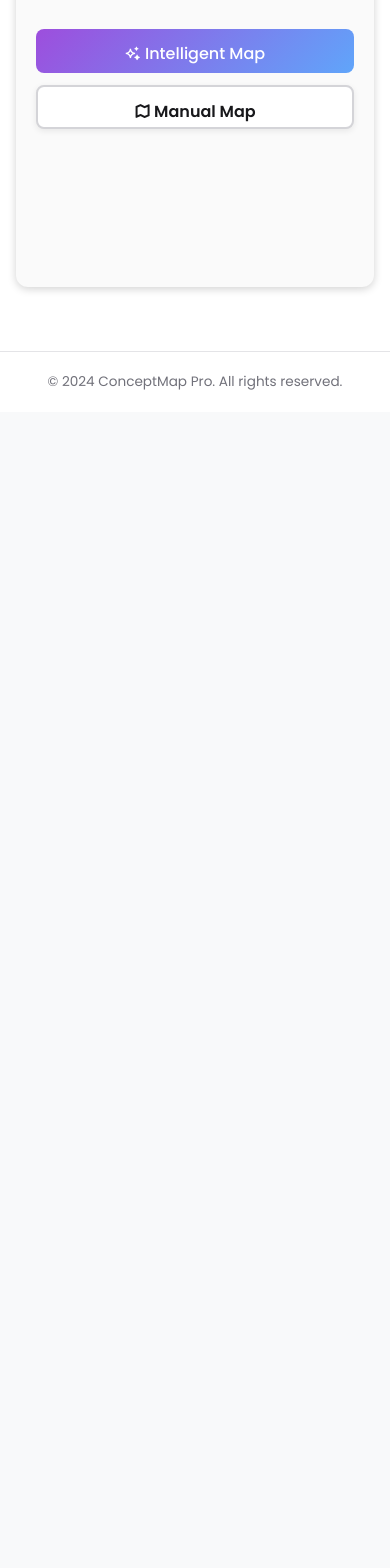
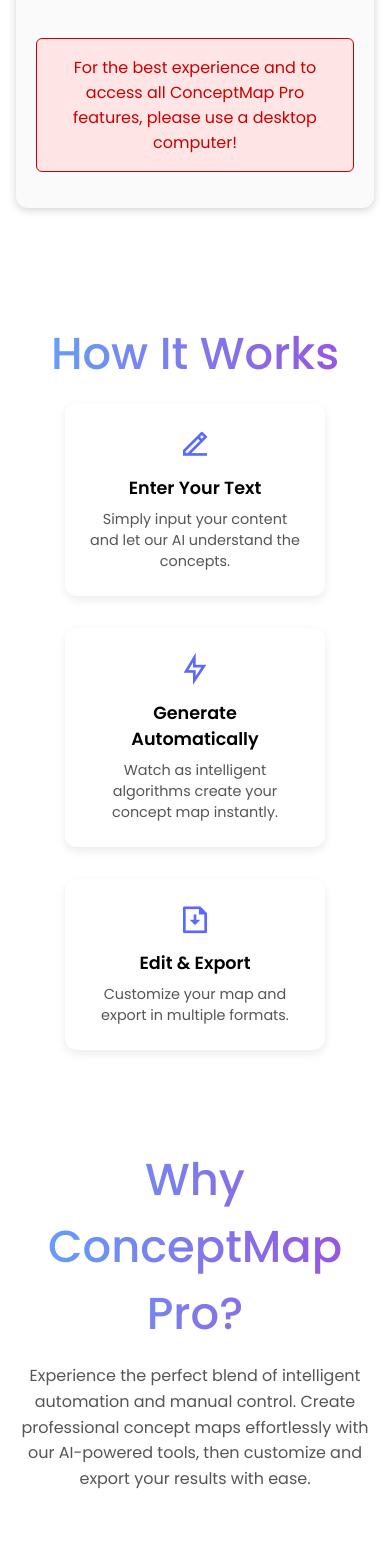
Before and after one commit to MarcoF-Dev/ConceptMap-Pro, a website: page index.html in a window 390 px wide. Shown: the part 432-2000 px from the top of the page. Before the commit the page ends 844 px from the top, so only its background shows below. Drawn offline with nearby package versions, Linux system fonts and the light colour scheme.

Commit message:
New version
added some new sections in main page, disabled features in responsive mode, changed prompt

```diff
--- a/index.html
+++ b/index.html
@@ -71,13 +71,56 @@
                   <i class="ri-map-line"></i> Manual Map
                 </button>
               </div>
+              <span id="responsiveAlert"
+                >For the best experience and to access all ConceptMap Pro
+                features, please use a desktop computer!</span
+              >
             </div>
           </main>
+          <div class="how-it-works">
+            <h2 class="mainH2">How It Works</h2>
+            <div class="steps">
+              <div class="step">
+                <i class="ri-edit-2-line"></i>
+                <h3>Enter Your Text</h3>
+                <p>
+                  Simply input your content and let our AI understand the
+                  concepts.
+                </p>
+              </div>
+              <div class="step">
+                <i class="ri-flashlight-line"></i>
+                <h3>Generate Automatically</h3>
+                <p>
+                  Watch as intelligent algorithms create your concept map
+                  instantly.
+                </p>
+              </div>
+              <div class="step">
+                <i class="ri-file-download-line"></i>
+                <h3>Edit & Export</h3>
+                <p>Customize your map and export in multiple formats.</p>
+              </div>
+            </div>
+          </div>
+
+          <!-- Why ConceptMap Pro -->
+          <div class="why">
+            <h2 class="mainH2">Why ConceptMap Pro?</h2>
+            <p>
+              Experience the perfect blend of intelligent automation and manual
+              control. Create professional concept maps effortlessly with our
+              AI-powered tools, then customize and export your results with
+              ease.
+            </p>
+          </div>
+
+          <!-- Footer -->
+          <footer>
+            <small>&copy; 2025 ConceptMap Pro. All rights reserved.</small>
+          </footer>
 
           <!-- FOOTER -->
-          <footer class="footer">
-            <p>© 2024 ConceptMap Pro. All rights reserved.</p>
-          </footer>
         </div>
       </div>
     </section>
--- a/script.js
+++ b/script.js
@@ -49,15 +49,42 @@
 }
 
 magicBtn.addEventListener("click", () => {
+  if (magicBtn.disabled) {
+    return;
+  }
   showSection("magicMapPage");
 });
 manualBtn.addEventListener("click", () => {
+  if (manualBtn.disabled) {
+    return;
+  }
   showSection("manualMapPage");
   cleanDrawingSection();
 });
 homeBtn.addEventListener("click", () => {
   showSection("mainPage");
 });
+
+const alertText = document.getElementById("responsiveAlert");
+window.addEventListener("resize", checkWindowWidth);
+checkWindowWidth();
+
+function checkWindowWidth() {
+  if (window.innerWidth <= 768) {
+    alertText.classList.add("active");
+    setButtonState(false); // disabilita bottoni
+  } else {
+    alertText.classList.remove("active");
+    setButtonState(true); // abilita bottoni
+  }
+}
+
+function setButtonState(enabled) {
+  manualBtn.disabled = !enabled;
+  magicBtn.disabled = !enabled;
+  manualBtn.style.opacity = enabled ? 1 : 0.5;
+  magicBtn.style.opacity = enabled ? 1 : 0.5;
+}
 
 /********************************************************************
  *                      MANUAL DRAWING SECTION AND ICONS             *
--- a/style.css
+++ b/style.css
@@ -112,8 +112,8 @@
   align-items: center;
   justify-content: center;
 
-  width: 40px;
-  height: 40px;
+  width: 48px;
+  height: 48px;
   border-radius: 50%;
   background-color: transparent;
   color: #333;
@@ -219,20 +219,103 @@
   gap: 16px;
   justify-content: center;
 }
+#responsiveAlert {
+  background: #ffe5e5; /* rosso chiaro di sfondo */
+  color: #cc0000; /* rosso intenso per il testo */
+  text-align: center;
+
+  font-size: 1rem;
+  padding: 1rem;
+  border: 1px solid #cc0000;
+  border-radius: 6px;
+  margin: 1rem auto;
+  max-width: 700px;
+  display: none;
+}
+#responsiveAlert.active {
+  display: inline-block;
+}
+
+div .mainH2 {
+  font-size: 2.8rem;
+  font-weight: 500;
+  margin-bottom: 1rem;
+}
+.how-it-works {
+  padding: 3rem 1rem;
+}
+
+.steps {
+  display: flex;
+  justify-content: center;
+  gap: 2rem;
+  flex-wrap: wrap;
+}
+
+.step {
+  background: #fff;
+  border-radius: 12px;
+  padding: 1.5rem;
+  box-shadow: 0 4px 10px rgba(0, 0, 0, 0.08);
+  width: 260px;
+  transition: transform 0.2s ease, box-shadow 0.2s ease;
+  text-align: center;
+}
+
+.step:hover {
+  transform: translateY(-5px);
+  box-shadow: 0 6px 15px rgba(0, 0, 0, 0.12);
+}
+
+.step i {
+  font-size: 2rem;
+  margin-bottom: 0.8rem;
+  display: block;
+  color: #5b68ff;
+}
+
+.step h3 {
+  font-size: 1.1rem;
+  margin-bottom: 0.5rem;
+  font-weight: 600;
+}
+
+.step p {
+  font-size: 0.9rem;
+  color: #555;
+}
+
+/* Why Section */
+.why {
+  padding: 3rem 1rem;
+  max-width: 800px;
+  margin: 0 auto;
+}
+
+.why h2 {
+  margin-bottom: 1rem;
+}
+
+.why p {
+  color: #555;
+  font-size: 1rem;
+  line-height: 1.6;
+  text-align: center;
+}
 
 /* Footer */
-#mainPage .footer {
-  border-top: 1px solid #e4e4e7;
-  padding: 36px 16px;
-  text-align: center;
-  display: flex;
-  flex-direction: column;
-  gap: 24px;
+footer {
+  color: #eee;
+  padding: 2rem 1rem;
+  margin-top: 2rem;
 }
 
-#mainPage .footer p {
-  color: #71717a;
-  font-size: 1rem;
+footer small {
+  display: block;
+  margin-top: 1.5rem;
+  font-size: 0.8rem;
+  color: #aaa;
+  text-align: center;
 }
 
 /* MANUAL MAP!!!!!!!!!! */
@@ -252,7 +335,8 @@
   text-align: center;
 }
 #manualMapPage header .subtitle,
-#magicMapPage .subtitle {
+#magicMapPage .subtitle,
+.mainH2 {
   display: block;
 
   font-size: 1.35rem;
@@ -1031,74 +1115,6 @@
     font-size: 1rem;
     height: 44px;
   }
-
-  /* MAGIC MAP */
-
-  #magicCard {
-    width: 95%;
-    padding: 16px;
-  }
-  #magicCard h2 {
-    font-size: 1.25rem;
-  }
-  #magicText {
-    min-height: 300px;
-    font-size: 0.9rem;
-    padding: 10px;
-  }
-  #magicBtnHome {
-    top: auto; /* annullo il top */
-    bottom: 0;
-  }
-
-  /* MANUAL MAP */
-  #manualMapPage header h1,
-  #magicMapPage h1 {
-    font-size: 1.5rem;
-  }
-  #manualMapPage header .subtitle,
-  #magicMapPage .subtitle {
-    font-size: 1.1rem;
-  }
-  #drawSection {
-    width: calc(100vw - 60px);
-    height: calc(100vh - 6rem);
-    margin-left: 60px;
-  }
-  #fastMap {
-    top: auto;
-    right: auto;
-    bottom: 1rem;
-    left: 5rem;
-  }
-  .box,
-  .circle {
-    min-height: 50px;
-    min-width: 50px;
-  }
-  .rectangle {
-    min-height: 50px;
-    min-width: 100px;
-  }
-  /* Sidebar */
-  #sidebar {
-    width: 60px;
-  }
-  .sidebarIcon,
-  #uploadIcon {
-    width: 38px;
-    height: 38px;
-    font-size: 18px;
-  }
-
-  /* Footer */
-  #mainPage .footer {
-    padding: 20px 10px;
-    gap: 16px;
-  }
-  #mainPage .footer p {
-    font-size: 0.85rem;
-  }
 }
 
 /* Telefoni molto piccoli */
```
Also changed, not shown: server.js (+16 -6 lines).
